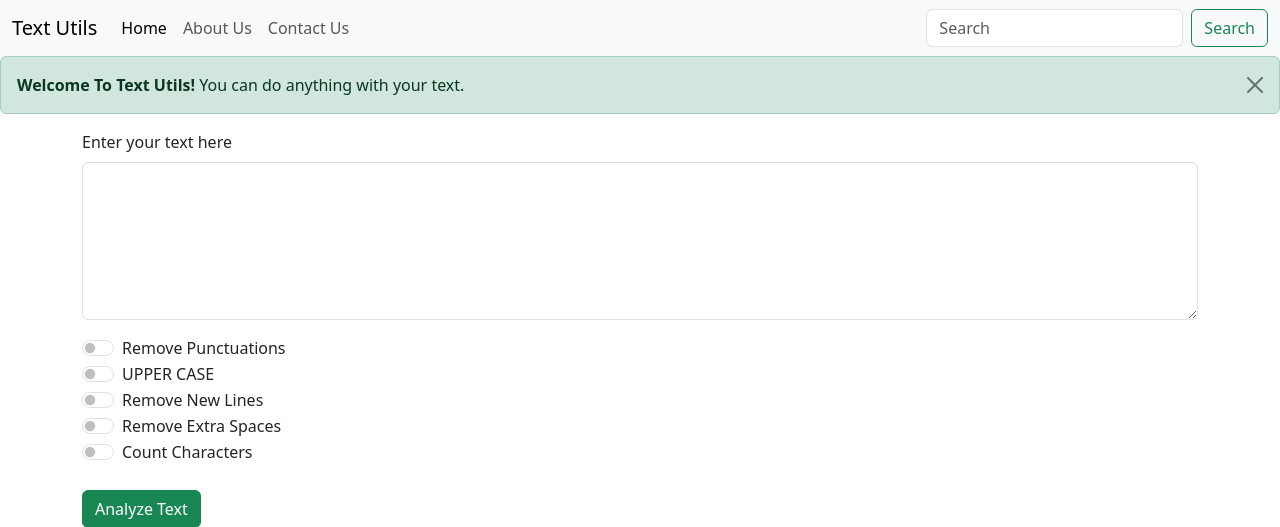
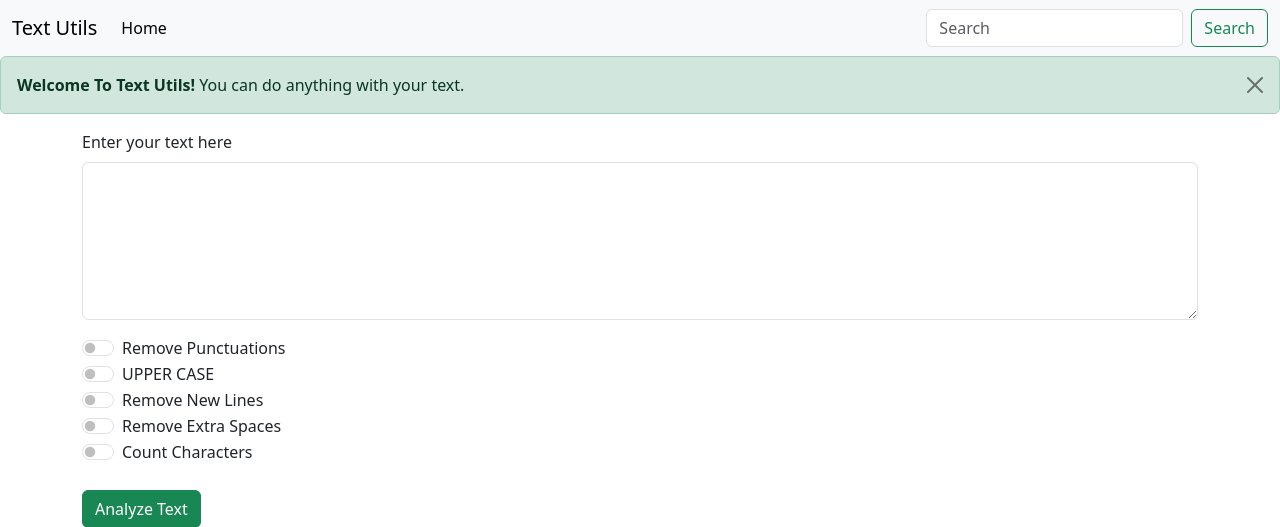
Before and after one commit to Sajid8686/Django, a Django app: page / in a window 1280 px wide. Shown: the top 527 px of the page. Run offline with Django 4.2, Linux system fonts and the light colour scheme.

Commit message:
Update index.html

```diff
--- a/templates/index.html
+++ b/templates/index.html
@@ -9,7 +9,7 @@
   <body>
     <nav class="navbar navbar-expand-lg bg-body-tertiary" style="background-color: green;">
       <div class="container-fluid">
-        <a class="navbar-brand" href="#">Text Utils</a>
+        <a class="navbar-brand" href="/">Text Utils</a>
         <button class="navbar-toggler" type="button" data-bs-toggle="collapse" data-bs-target="#navbarSupportedContent" aria-controls="navbarSupportedContent" aria-expanded="false" aria-label="Toggle navigation">
           <span class="navbar-toggler-icon"></span>
         </button>
@@ -17,12 +17,6 @@
           <ul class="navbar-nav me-auto mb-2 mb-lg-0">
             <li class="nav-item">
               <a class="nav-link active" aria-current="page" href="/">Home</a>
-            </li>
-            <li class="nav-item">
-              <a class="nav-link" href="#">About Us</a>
-            </li>
-            <li class="nav-item">
-              <a class="nav-link" href="#">Contact Us</a>
             </li>
           </ul>
           <form class="d-flex" role="search">
```
